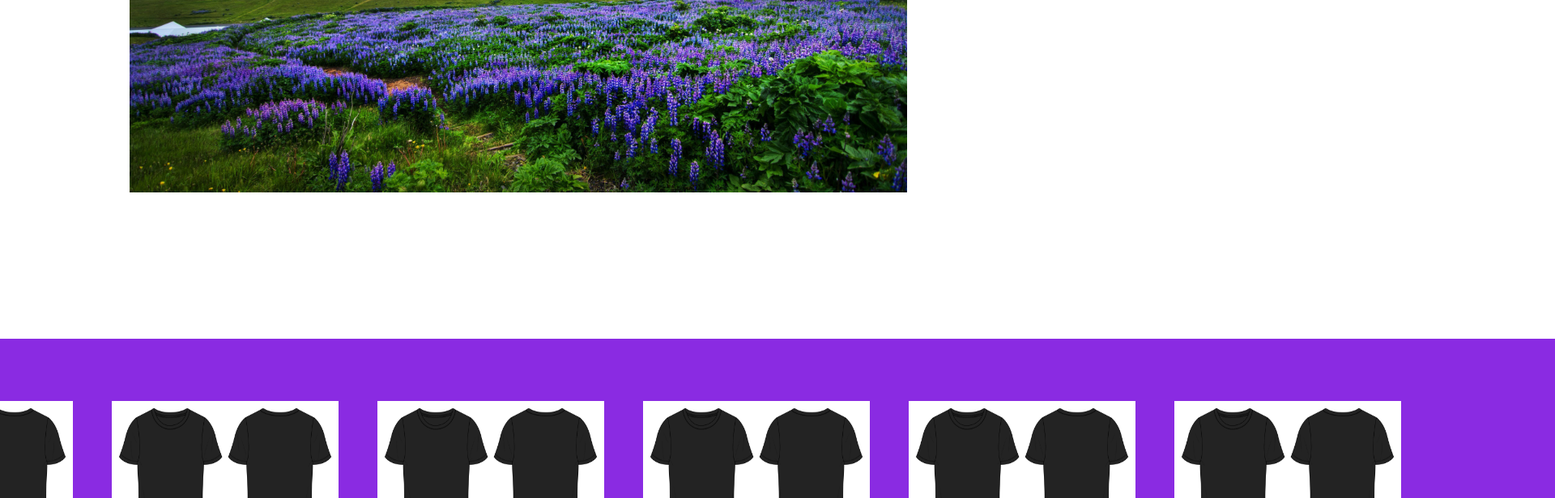
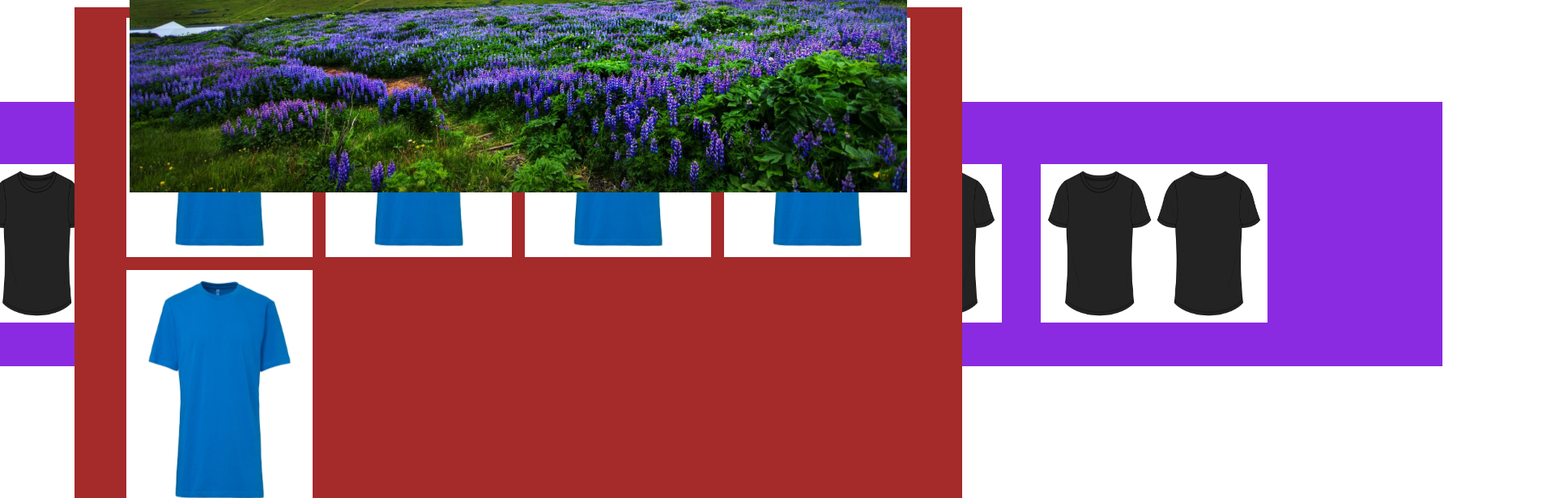
Before and after one commit to mnazari95/ecommerce-sample, a Next.js app: page / in a window 1280 px wide. Shown: the part 440-1056 px from the top of the page at 81% size, 1920 px wide, since content can reach past the window. Built offline with nearby package versions, Linux system fonts and the light colour scheme.

Commit message:
wip grid layout

```diff
--- a/styles/Feature.module.css
+++ b/styles/Feature.module.css
@@ -1,6 +1,6 @@
 .titleLabel {
-  grid-column: 2 / 6;
-  grid-row: 1 / 2;
+  grid-column: 1 / 6;
+  grid-row: 1 / 1;
 
   font-size: x-large;
   font-weight: bold;
@@ -15,6 +15,6 @@
 }
 
 .featureItem {
-  justify-self: center;
+  justify-self: start;
   padding: 1em;
 }
--- a/styles/FilterOptions.module.css
+++ b/styles/FilterOptions.module.css
@@ -1,6 +1,6 @@
 .container {
     display: inline;
-    grid-column: 1 / 2;
+    grid-column: 1 / 1;
     grid-row: 2 / 3;
     background-color: aqua;
 }
--- a/styles/Home.module.css
+++ b/styles/Home.module.css
@@ -68,12 +68,13 @@
 
 .grid {
   display: grid;
-  grid-template-columns: repeat(auto-fill, 250px);
-  grid-template-rows: 1fr 1fr;
+  grid-template-columns: 60px 60px 60px 60px 60px 60px;
+  grid-template-rows: 30px 30px 30px;
   gap: 15px 10px;
   justify-content: center;
   justify-items: center;
   align-items: center;
+  padding: 1em 2em;
 }
 
 
```
